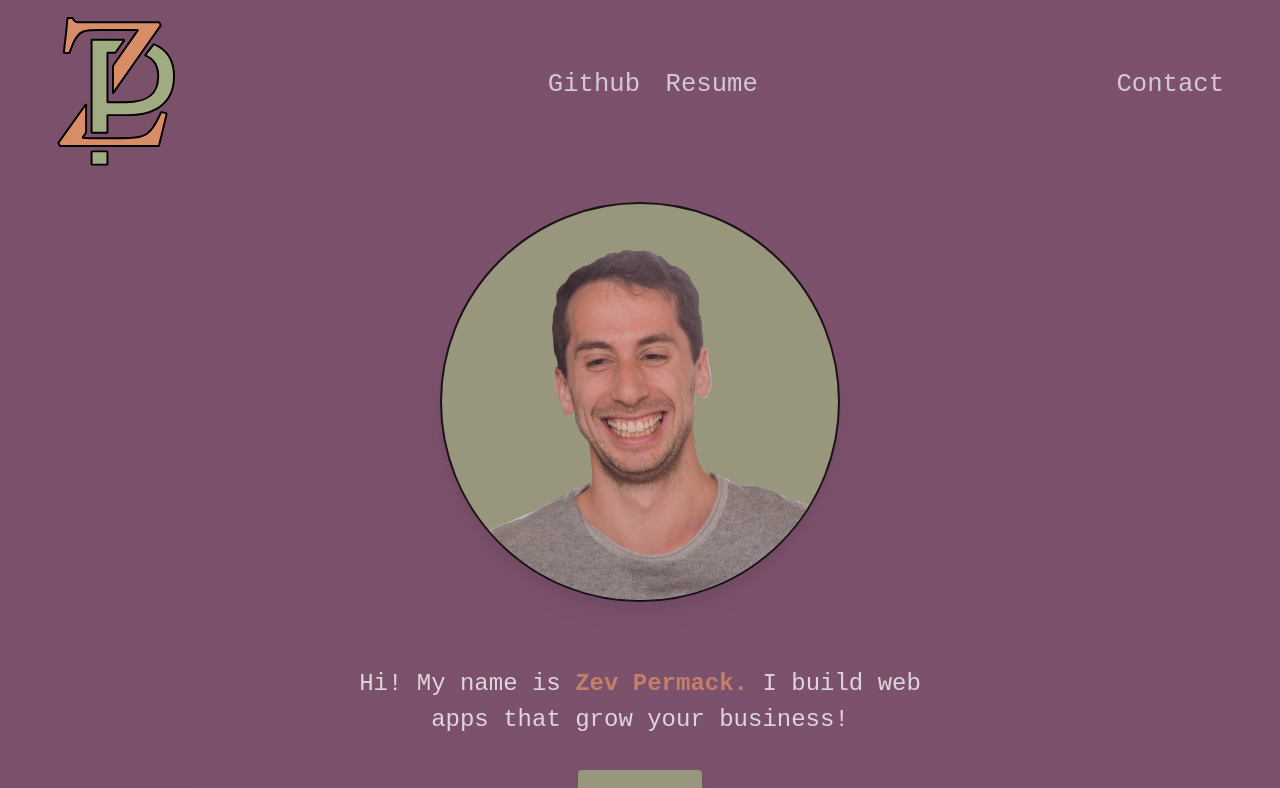
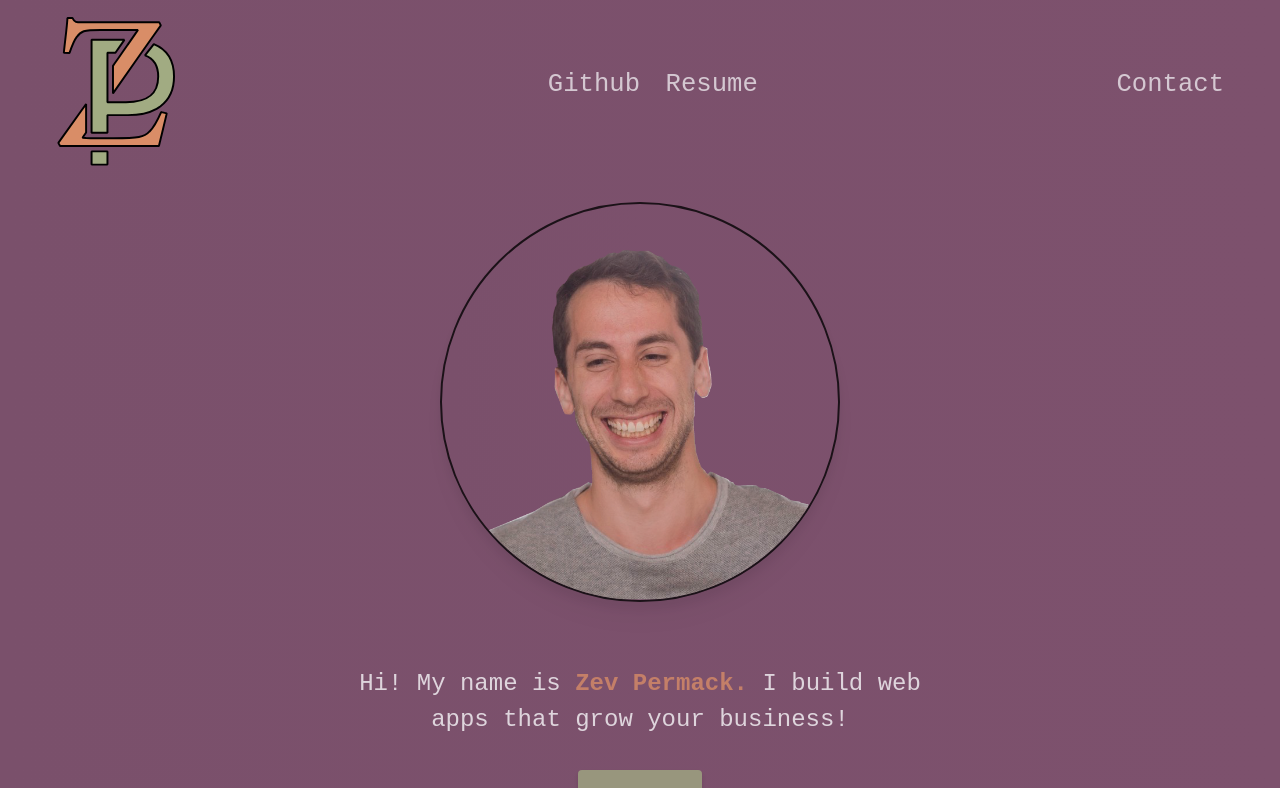
Before and after one commit to rewpt/portfolio, a React (Create React App) app: page / in a window 1280 px wide. Shown: the top 788 px of the page. Built offline with nearby package versions, Linux system fonts and the light colour scheme.

Commit message:
change bg color to blue

```diff
--- a/src/components/TopBanner.jsx
+++ b/src/components/TopBanner.jsx
@@ -28,7 +28,7 @@ export default function TopBanner() {
           <span className="highlight-text"> Zev Permack. </span> I build web
           apps that grow your business!
         </p>
-        <div className="flex justify-center items-end border-2 rounded-full border-black overflow-hidden drop-shadow-xl mt-[3rem] w-[75vw] h-[75vw] max-h-[400px] max-w-[400px] bg-gradient-to-r from-zdgreen to-zdgreen ">
+        <div className="flex justify-center items-end border-2 rounded-full border-black overflow-hidden drop-shadow-xl mt-[3rem] w-[75vw] h-[75vw] max-h-[400px] max-w-[400px] bg-gradient-to-r from-zgrullo to-zgrullo ">
           <img
             src={face}
             className="face h-[60vw] max-h-[350px] max-w-none"
```
